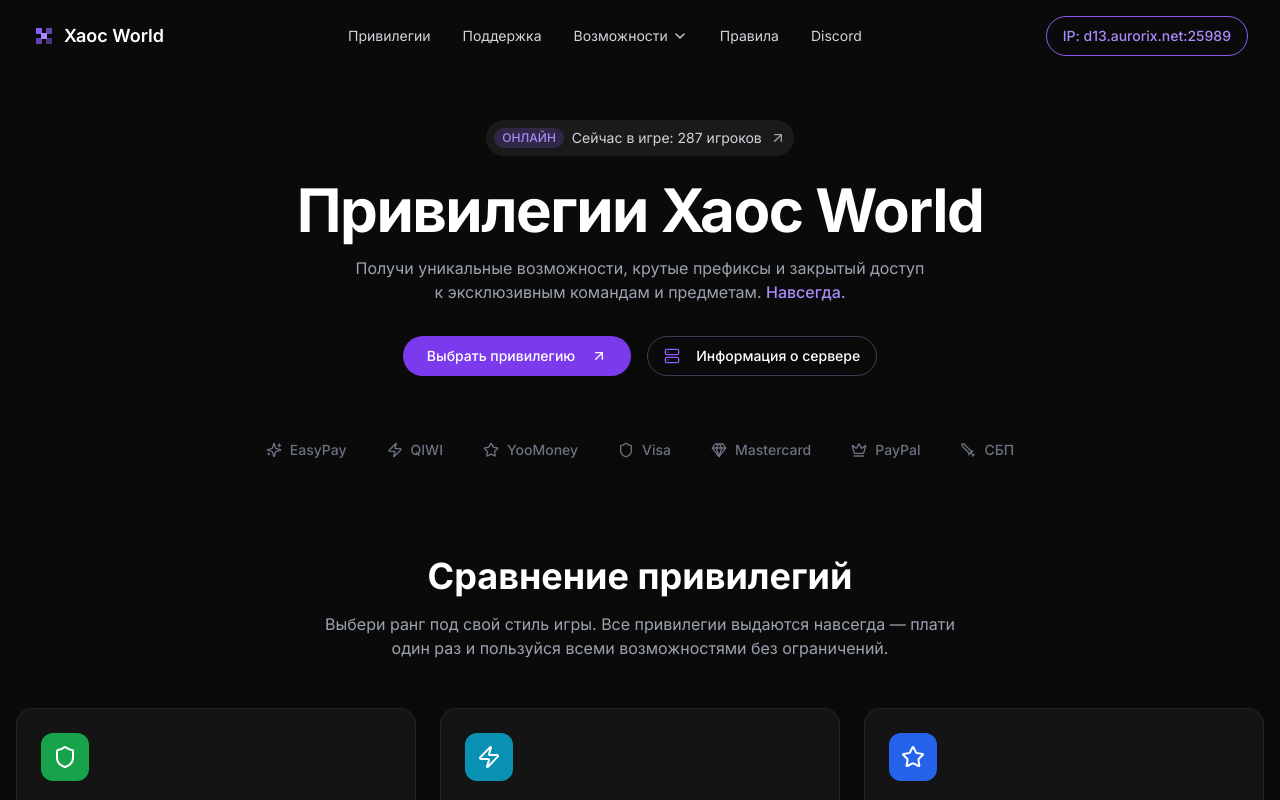
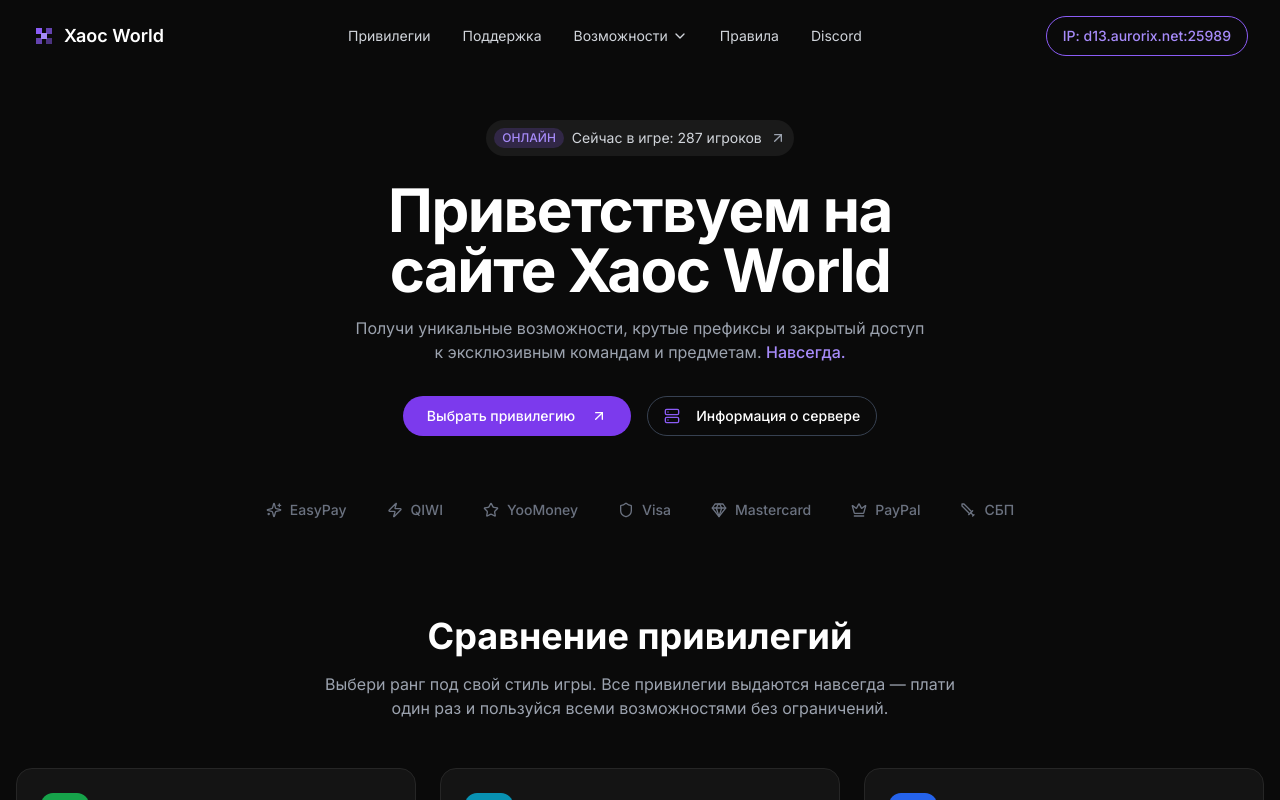
Before and after one commit to pr-poehali-dev/data-sync-initiative-1, a React (Vite) app: page / in a window 1280 px wide. Shown: the top 800 px of the page. Built offline with nearby package versions, Linux system fonts and the light colour scheme.

Commit message:
Обновлена приветственное сообщение Xaoc World

```diff
--- a/src/components/HeroSection.tsx
+++ b/src/components/HeroSection.tsx
@@ -14,7 +14,7 @@ export function HeroSection() {
       </div>
 
       <h1 className="mb-4 max-w-3xl text-4xl md:text-5xl lg:text-6xl font-bold tracking-tight text-white text-balance">
-        Привилегии Xaoc World
+        Приветствуем на сайте Xaoc World
       </h1>
 
       <p className="mb-8 max-w-xl text-gray-400">Получи уникальные возможности, крутые префиксы и закрытый доступ к эксклюзивным командам и предметам. <span className="text-violet-400 font-medium">Навсегда.</span></p>
```
